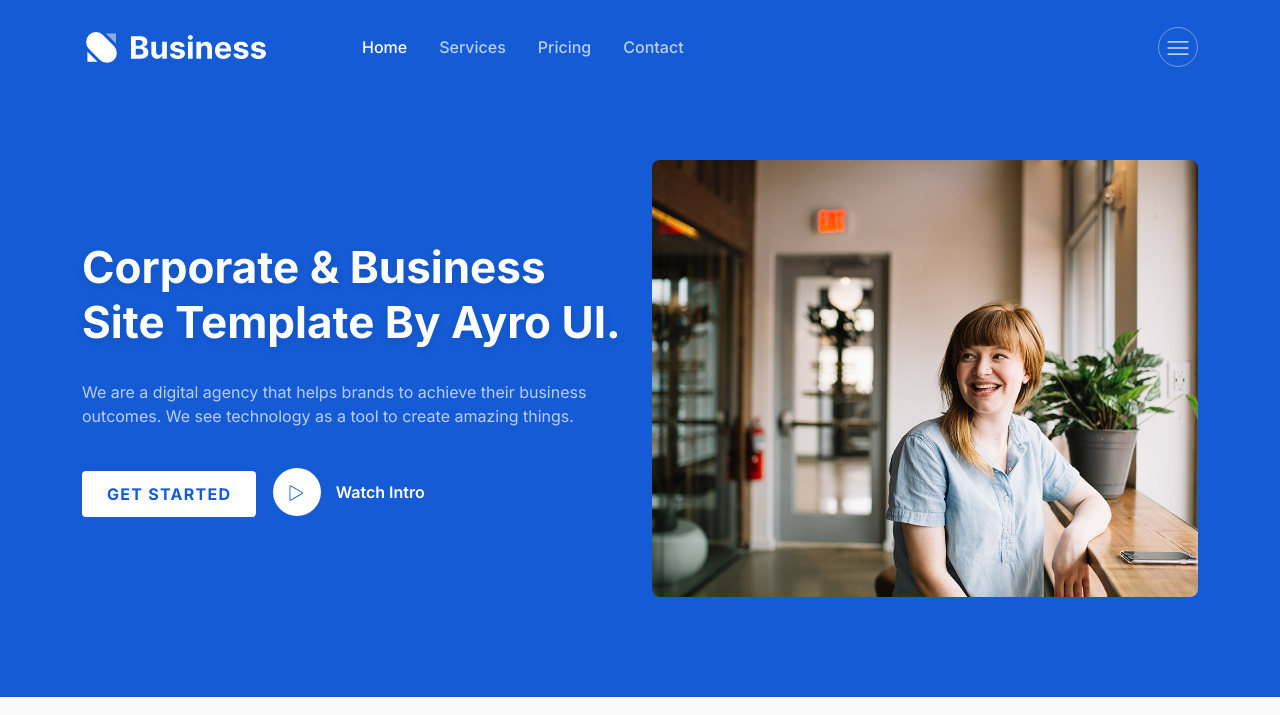
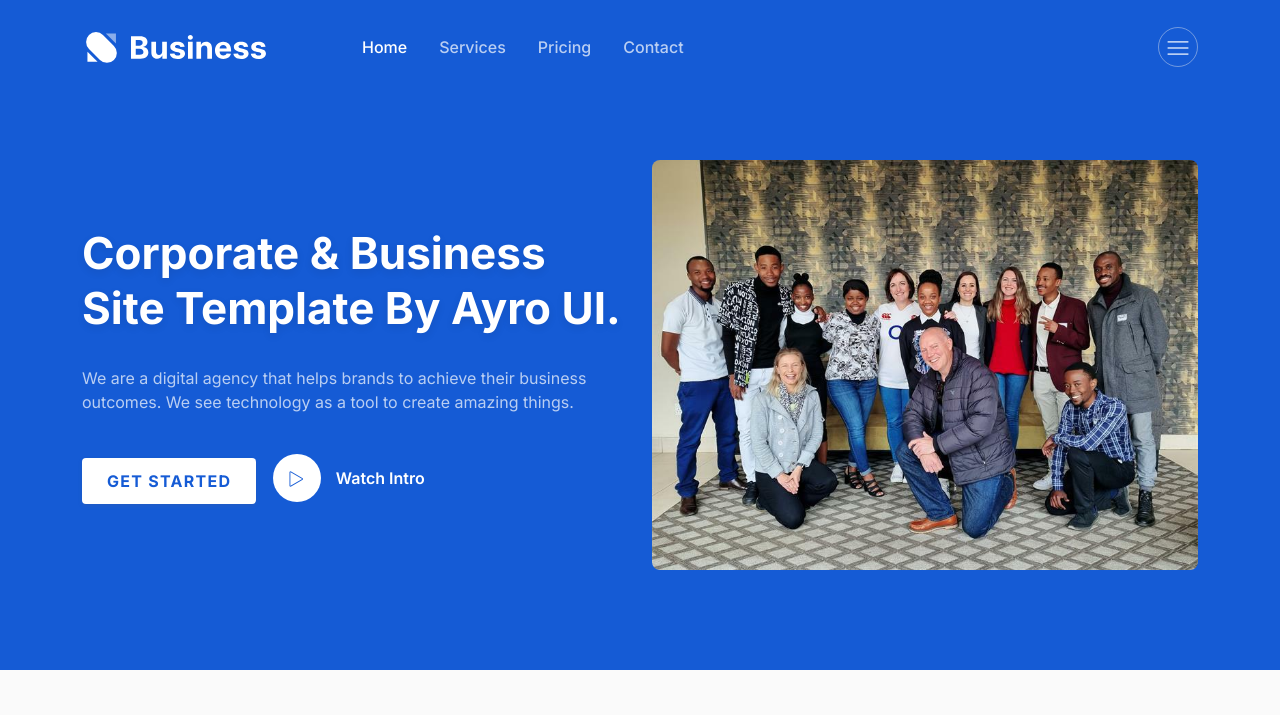
Before and after one commit to wdawson25/business-website, a plain HTML site: page index.html in a window 1280 px wide. Shown: the top 715 px of the page. Drawn offline with Linux system fonts and the light colour scheme.

Commit message:
Changed the image

```diff
--- a/index.html
+++ b/index.html
@@ -153,7 +153,7 @@
         </div>
         <div class="col-lg-6 col-md-12 col-12">
           <div class="header-image">
-            <img src="assets/images/header/hero-image.jpg" alt="#" />
+            <img src="assets/images/header/tcg.jpeg" alt="#" />
           </div>
         </div>
       </div>
```
Also changed, not shown: assets/images/header/tcg.jpeg (added).
